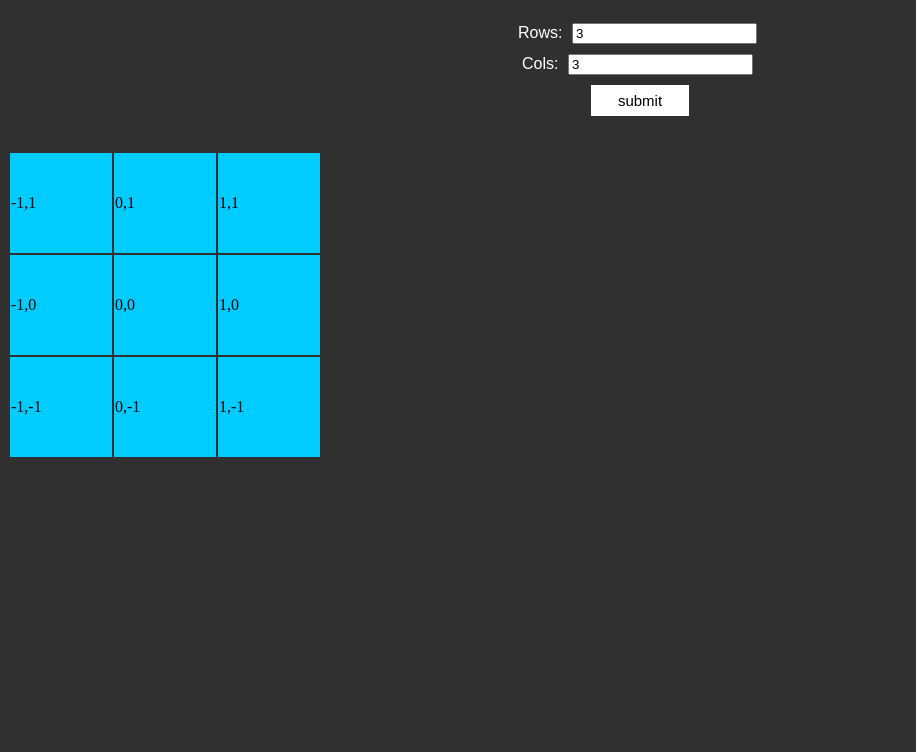
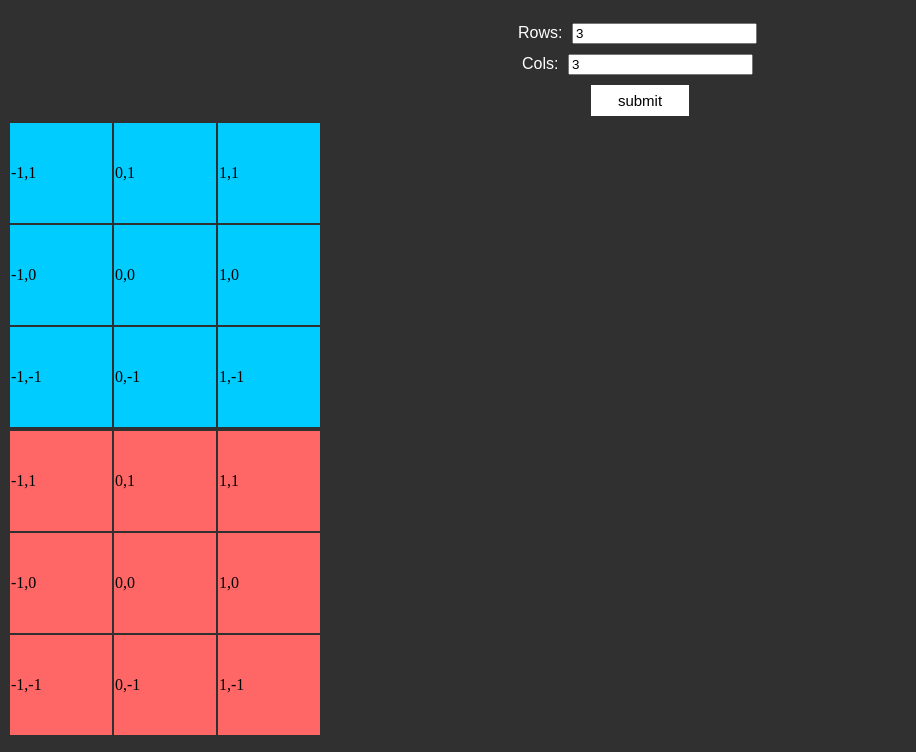
Before and after one commit to amicavi/table-scroller, a plain HTML site: page Prototypes/table generator/index.html in a window 1280 px wide. Both pictures are taken after a click on the button "submit". Shown: the part 48-800 px from the top of the page, without its empty margins (0-916 px from the left). Drawn offline with Linux system fonts and the light colour scheme.

Commit message:
doble table to overlay

```diff
--- a/Prototypes/table generator/index.html
+++ b/Prototypes/table generator/index.html
@@ -18,8 +18,13 @@
         <input type="button" id="submit" value="submit" onclick="createTable();">
     </section>
     <main>
-        <div id="tableHolder">
+        <div id="tableContainer">
+            <div id="tableHolder">
 
+            </div>
+            <div id="tableCopy">
+
+            </div>
         </div>
     </main>
 
--- a/Prototypes/table generator/script/script.js
+++ b/Prototypes/table generator/script/script.js
@@ -1,3 +1,7 @@
+/* with this function we can read the input values to create the table
+depending on the number of cols and rows that the user required
+Also,with the extreme number in the left and the top we start the counting iterator
+and we build the location coordinates */
 
 function createTable() {
 
@@ -19,6 +23,10 @@ function createTable() {
             xAxisPosition = Math.round(xNegativeLimit) + j;
             yAxisPosition = Math.floor(yPositiveLimit) - i;
             table += "<td>" + xAxisPosition + "," + yAxisPosition + "</td>";
+
+            /* if (xAxisPosition = 0 && yAxisPosition = 0) {
+                table += "<td class="centerCell">" + xAxisPosition + "," + yAxisPosition + "</td>";
+            }*/
          };
          table +="</tr>";
      };
@@ -27,5 +35,6 @@ function createTable() {
     table += "</tbody>";
 
     document.getElementById("tableHolder").innerHTML= table;
+    document.getElementById("tableCopy").innerHTML= table;
 
 }
--- a/Prototypes/table generator/style/style.css
+++ b/Prototypes/table generator/style/style.css
@@ -41,10 +41,21 @@ input {
     padding-top: 30px;
     margin-left: auto;
     margin-right: auto;
+    display: inline;
 }
 
-td {
+#tableHolder td {
     width: 100px;
     height: 100px;
     background-color: #00CCFF;
 }
+
+#tableCopy {
+    display: inline;
+}
+
+#tableCopy td {
+    width: 100px;
+    height: 100px;
+    background-color: #FF6666;
+}
```
